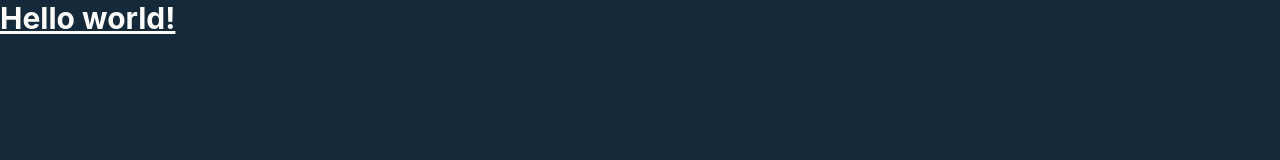
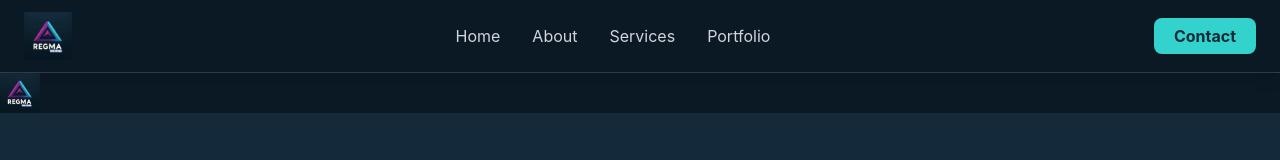
Before and after one commit to tomMckechnie-90/regma-website, a website: page index.html in a window 1280 px wide. Drawn offline with Linux system fonts and the light colour scheme.

Commit message:
Upadate nav and start footer

```diff
--- a/index.html
+++ b/index.html
@@ -1,14 +1,50 @@
 <!DOCTYPE html>
 <html lang="en">
+
 <head>
     <meta charset="UTF-8">
     <meta name="viewport" content="width=device-width, initial-scale=1.0">
-    <link href="src/output.css" rel="stylesheet">
+    <link href="assets/css/styles.css" rel="stylesheet">
     <title>Regma Web Design</title>
 </head>
+
 <body>
-      <h1 class="text-3xl font-bold underline">
-    Hello world!
-  </h1>
+    <header class="bg-[var(--regma-bg-dark-secondary)] sticky top-0 z-50 shadow-lg">
+        <nav class="container mx-auto px-6 py-3 flex justify-between items-center">
+            <!-- Logo -->
+            <div>
+                <img src="assets/images/logo.png" alt="Regma Web Design Logo" class="h-12 w-auto">
+            </div>
+
+            <!-- Nav links -->
+            <div class="hidden md:flex space-x-8">
+                <a href="#" class="text-gray-300 hover:text-white transition">Home</a>
+                <a href="#" class="text-gray-300 hover:text-white transition">About</a>
+                <a href="#" class="text-gray-300 hover:text-white transition">Services</a>
+                <a href="#" class="text-gray-300 hover:text-white transition">Portfolio</a>
+            </div>
+
+            <!-- Contact Button -->
+            <div>
+                <a href=""
+                    class="bg-[var(--regma-accent)] text-[var(--regma-text-dark)] font-bold py-2 px-5 rounded-lg">
+                    Contact
+                </a>
+
+            </div>
+
+        </nav>
+    </header>
+    <footer class="bg-[var(--regma-bg-dark-secondary)] border-t border-gray-700">
+        <div class="container mx-auto px6 py10">
+            <div></div>
+            <div class="flex items-center justify center md:justify-start space-x-4">
+                <img src="assets/images/logo.png" alt="Regma Web Design Logo" class="h-10 w-auto flex-shrink-0">
+
+            </div>
+        </div>
+
+    </footer>
 </body>
+
 </html>
--- a/src/input.css
+++ b/src/input.css
@@ -1,3 +1,5 @@
+
+
 @import "tailwindcss";
 @import url('https://fonts.googleapis.com/css2?family=Inter:ital,opsz,wght@0,14..32,100..900;1,14..32,100..900&display=swap');
 
@@ -5,6 +7,7 @@
     --regma-bg-dark: #142939;
     --regma-bg-dark-secondary: #0B1925;
     --regma-text-light: #FBFCFA;
+    --regma-text-dark: #142939;
     --regma-accent: #33D2CD;
     --regma-purple: #3D2761;
 
@@ -16,6 +19,6 @@ body {
     color: var(--regma-text-light);
     font-family: var(--font-primary);
 
-    /* -webkit-font-smoothing: antialiased;
-    -moz-osx-font-smoothing: grayscale; */
+    -webkit-font-smoothing: antialiased;
+    -moz-osx-font-smoothing: grayscale;
 }
```
Also changed, not shown: assets/css/styles.css (added), src/output.css (deleted).
